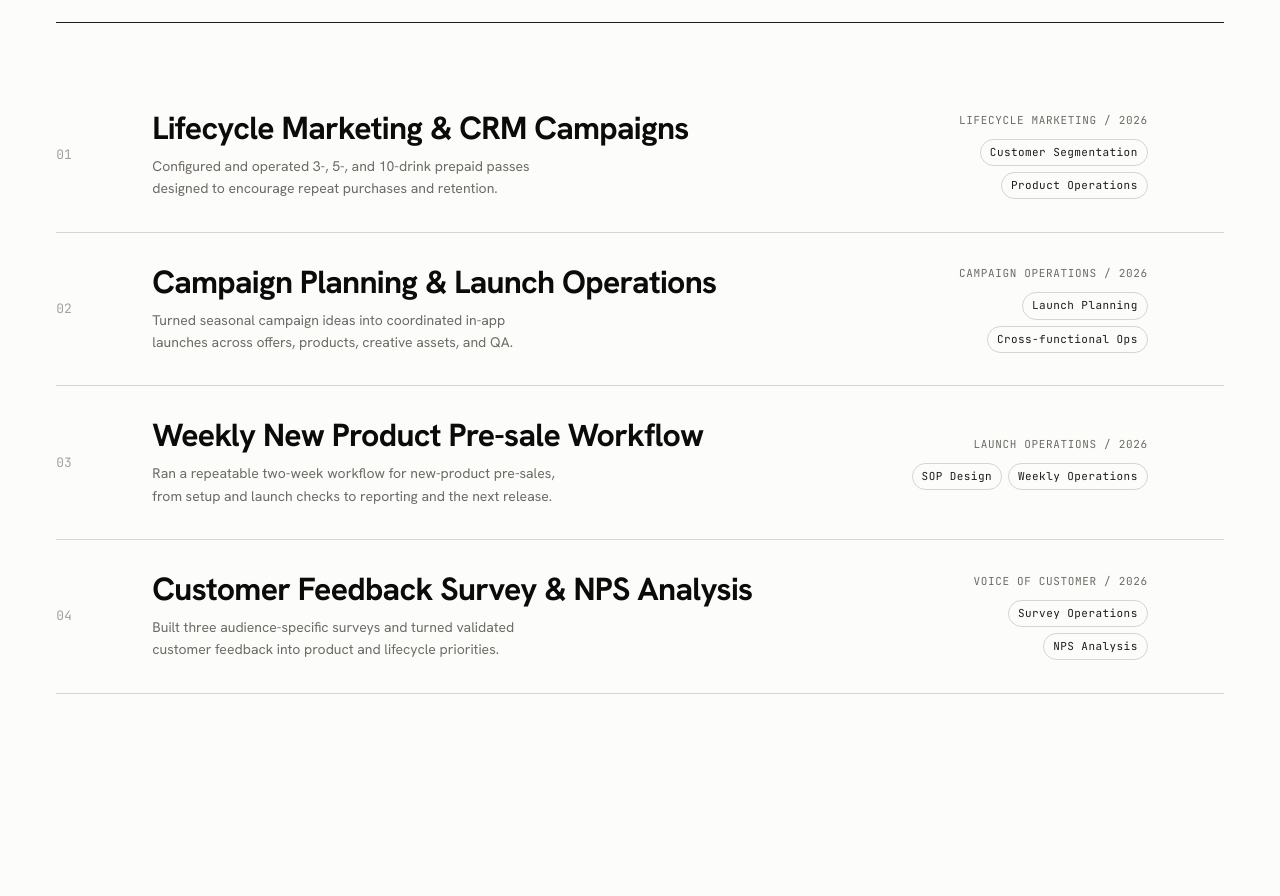
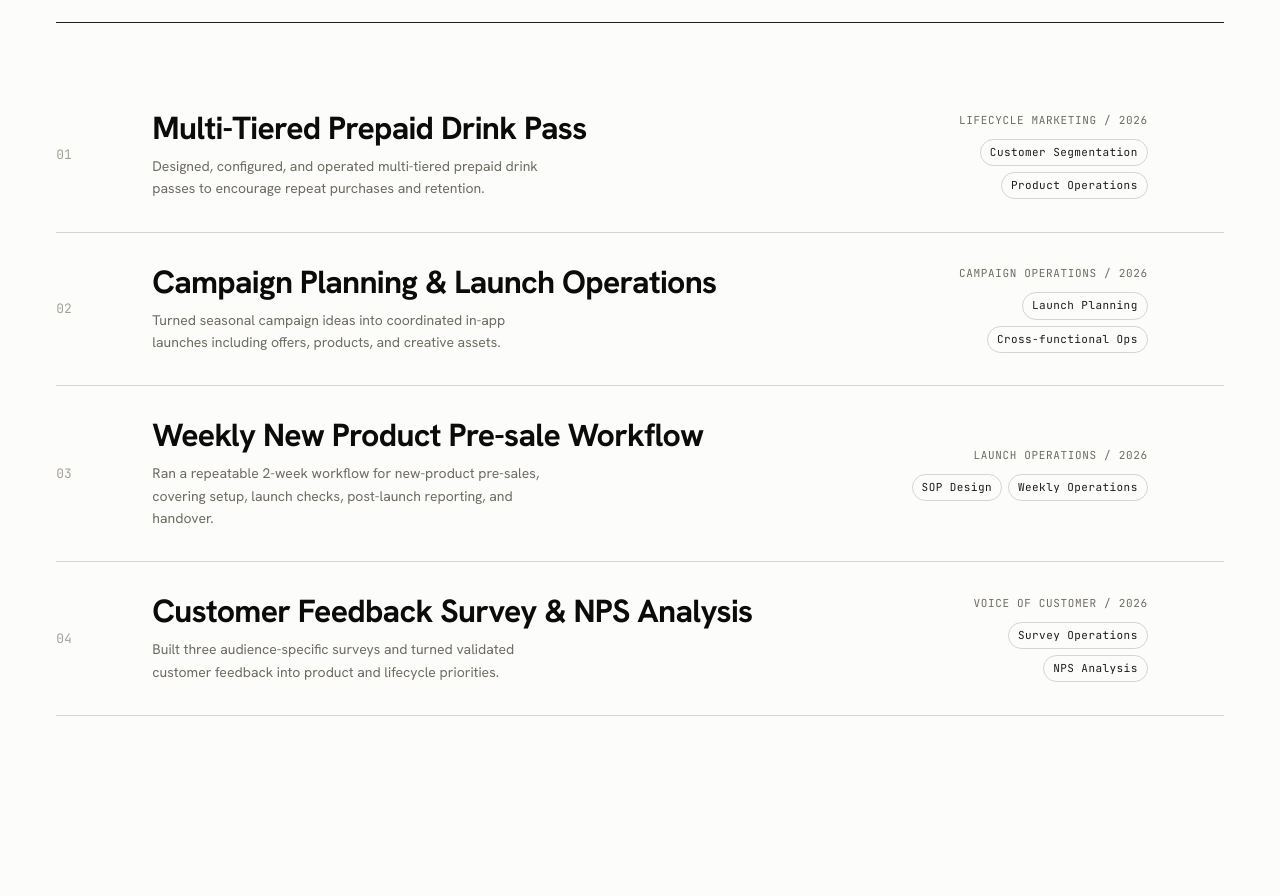
Before and after one commit to selenazengsz/selena-portfolio, a React (Vite) app: page / in a window 1280 px wide. Shown: the part 2117-3013 px from the top of the page. Built offline with nearby package versions, Linux system fonts and the light colour scheme.

Commit message:
Refine project list summaries

```diff
--- a/src/content.js
+++ b/src/content.js
@@ -32,8 +32,8 @@ export const content = {
 
   projects: [
     {
-      title: "Lifecycle Marketing & CRM Campaigns",
-      description: "Configured and operated 3-, 5-, and 10-drink prepaid passes designed to encourage repeat purchases and retention.",
+      title: "Multi-Tiered Prepaid Drink Pass",
+      description: "Designed, configured, and operated multi-tiered prepaid drink passes to encourage repeat purchases and retention.",
       image: "",
       category: "Lifecycle Marketing",
       tags: ["Customer Segmentation", "Product Operations"],
@@ -100,7 +100,7 @@ export const content = {
     },
     {
       title: "Campaign Planning & Launch Operations",
-      description: "Turned seasonal campaign ideas into coordinated in-app launches across offers, products, creative assets, and QA.",
+      description: "Turned seasonal campaign ideas into coordinated in-app launches including offers, products, and creative assets.",
       image: asset("/works/activity-planning/campaign-popup.jpg"),
       category: "Campaign Operations",
       tags: ["Launch Planning", "Cross-functional Ops"],
@@ -160,7 +160,7 @@ export const content = {
     },
     {
       title: "Weekly New Product Pre-sale Workflow",
-      description: "Ran a repeatable two-week workflow for new-product pre-sales, from setup and launch checks to reporting and the next release.",
+      description: "Ran a repeatable 2-week workflow for new-product pre-sales, covering setup, launch checks, post-launch reporting, and handover.",
       image: asset("/works/presale-workflow/preorder-app-example.png"),
       category: "Launch Operations",
       tags: ["SOP Design", "Weekly Operations"],
```
